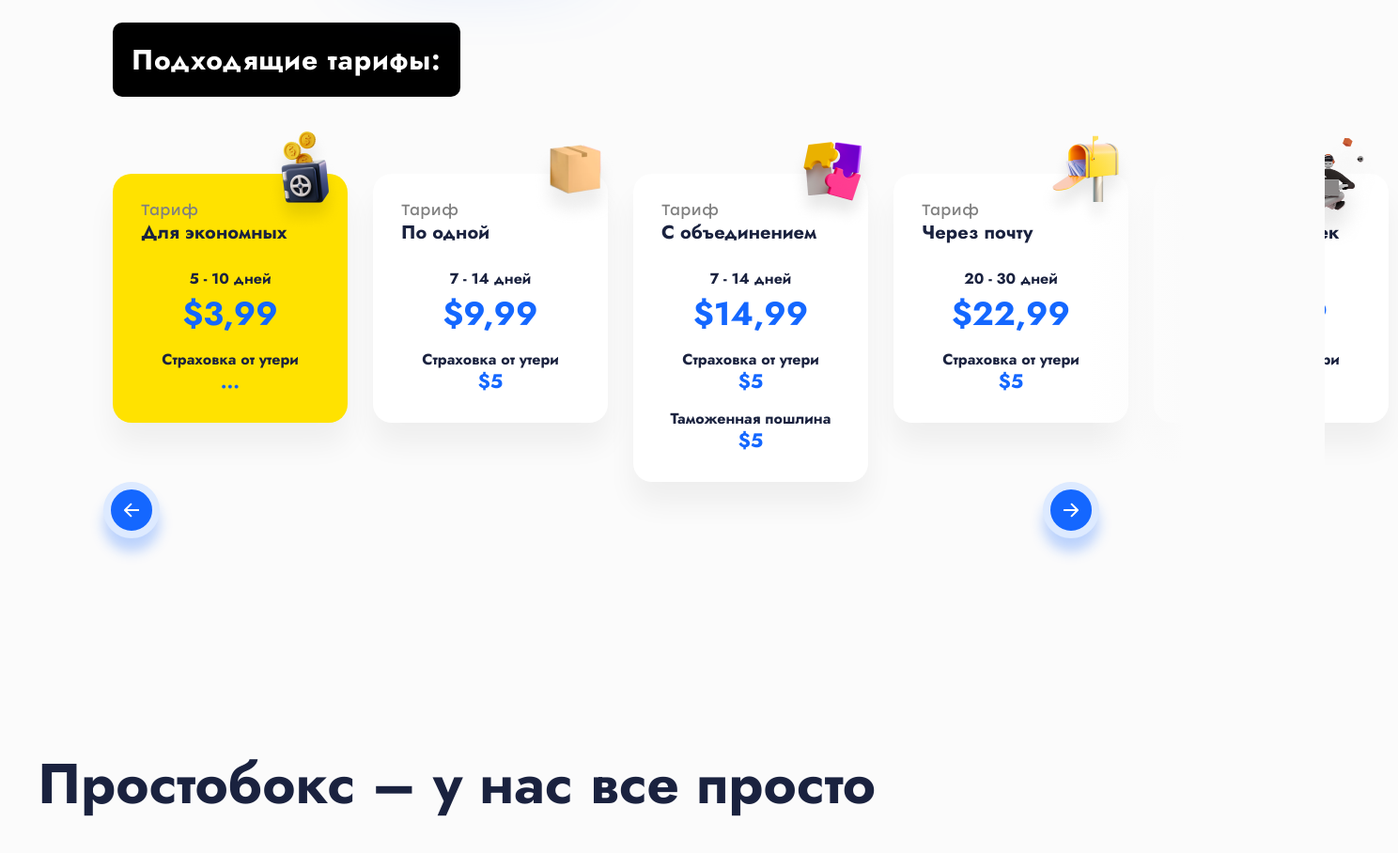
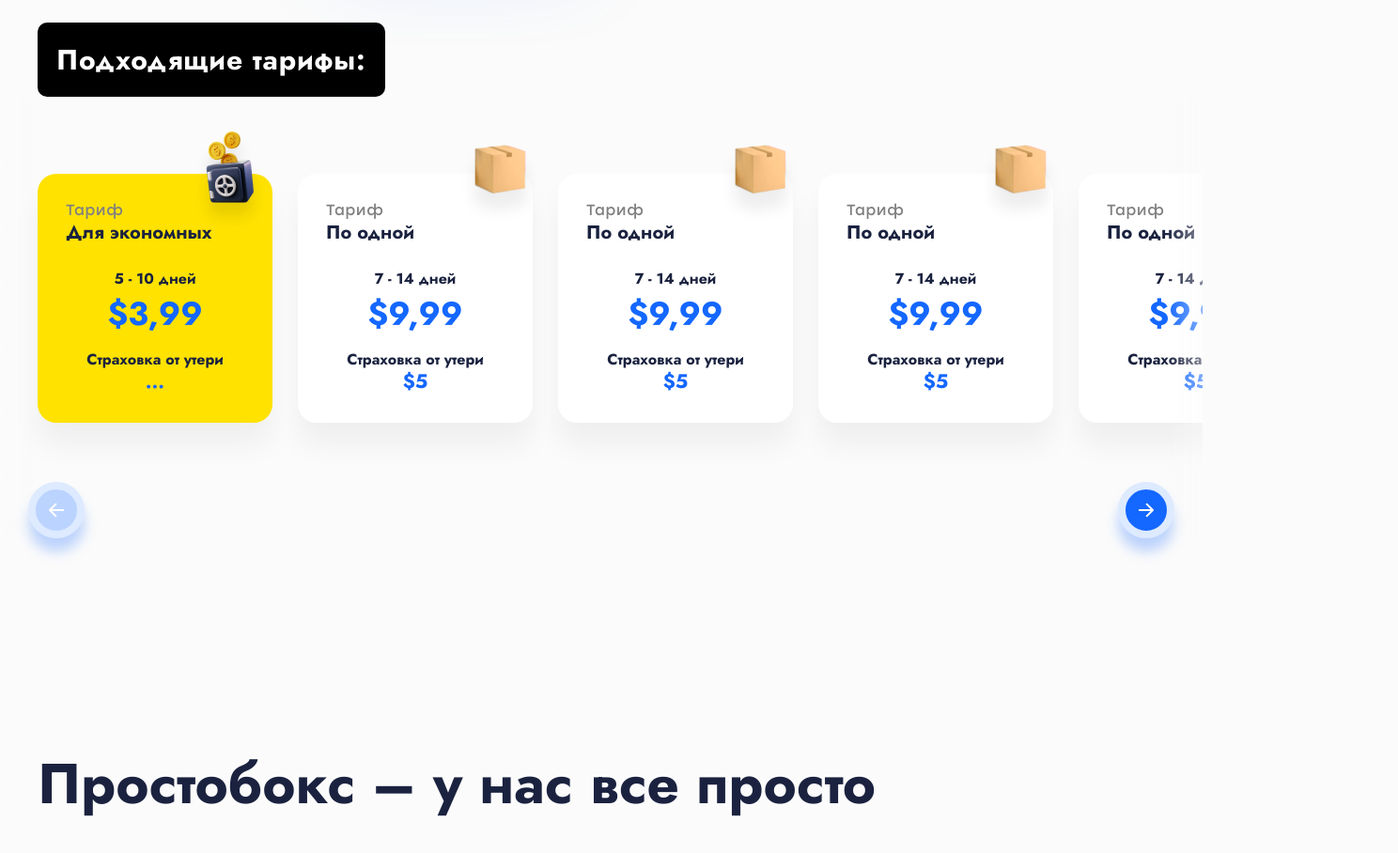
Before and after one commit to ola-9/prostobox, a website: page src/index.html in a window 1280 px wide. Shown: the part 2400-3308 px from the top of the page at 94% size, 1488 px wide, since content can reach past the window. Drawn offline with nearby package versions, Linux system fonts and the light colour scheme; files that its build step writes are made by us from their sources.

Commit message:
Добавляет Swiper в Тарифы

```diff
--- a/src/index.html
+++ b/src/index.html
@@ -6,8 +6,8 @@
 
   <!-- <link rel="preconnect" href="https://fonts.gstatic.com"> -->
   <link href="https://fonts.googleapis.com/css2?family=Jost:wght@700&display=swap" rel="stylesheet">
+  <link rel="stylesheet" href="https://unpkg.com/swiper/swiper-bundle.min.css">
   <link rel="stylesheet" href="css/style.css">
-  <link rel="stylesheet" href="https://unpkg.com/swiper/swiper-bundle.min.css">
 
   <title>Prostobox.com</title>
 </head>
@@ -40,7 +40,7 @@
           <div class="main-nav__social">
             <span class="main-nav__social-title">Мы в соцсетях:</span>
             <ul class="main-nav__social-list social">
-              <li class="social__item">
+              <li class="social__item social__item--white">
                 <a href="#">
                   <svg class="social__icon-vk" width="30" height="30" viewBox="0 0 22 22">
                     <use xlink:href="img/sprite.svg#vk"></use>
@@ -48,7 +48,7 @@
                   <span class="visually-hidden">вкантакте</span>
                 </a>
               </li>
-              <li class="social__item">
+              <li class="social__item social__item--white">
                 <a href="#">
                   <svg class="social__icon-instagram" width="30" height="30" viewBox="0 0 30 30">
                     <use xlink:href="img/sprite.svg#instagram"></use>
@@ -56,7 +56,7 @@
                   <span class="visually-hidden">инстограм</span>
                 </a>
               </li>
-              <li class="social__item">
+              <li class="social__item social__item--white">
                 <a href="#">
                   <svg class="social__icon-telegram" width="30" height="30" viewBox="0 0 30 30">
                     <use xlink:href="img/sprite.svg#telegram"></use>
@@ -64,7 +64,7 @@
                   <span class="visually-hidden">телеграм</span>
                 </a>
               </li>
-              <li class="social__item">
+              <li class="social__item social__item--white">
                 <a href="#">
                   <svg class="social__icon-facebook" width="30" height="30" viewBox="0 0 30 30">
                     <use xlink:href="img/sprite.svg#facebook"></use>
@@ -72,7 +72,7 @@
                   <span class="visually-hidden">фейсбук</span>
                 </a>
               </li>
-              <li class="social__item">
+              <li class="social__item social__item--white">
                 <a href="#">
                   <svg class="social__icon-tviter" width="30" height="30" viewBox="0 0 30 30">
                     <use xlink:href="img/sprite.svg#tviter"></use>
@@ -151,7 +151,7 @@
           <div class="col-lg-6 ms-lg-auto">
             <div class="advantages__container swiper-container swiper-advantages">
               <ul class="advantages__list swiper-wrapper">
-                <li class="advantages__item advantages__item--active swiper-slide">
+                <li class="advantages__item swiper-slide">
                   <p class="advantages__text heading-secondary"><span class="blue">Доставляем</span> даже самые <span class="blue">маленькие посылки</span> без&nbsp;переплаты за вес и&nbsp;округлений до&nbsp;полукилограмма.</p>
                 </li>
                 <li class="advantages__item swiper-slide">
@@ -238,9 +238,9 @@
 
           <h3 class="tariffs__heading">Подходящие тарифы:</h3>
 
-          <div class="tariffs__wrapper">
-            <ul class="tariffs__list">
-              <li class="tariffs__item tariff tariff--econom tariff--active">
+          <div class="tariffs__wrapper swiper-container swiper-tariffs">
+            <ul class="tariffs__list swiper-wrapper">
+              <li class="tariffs__item tariff tariff--active tariff--econom swiper-slide">
                 <div class="tariff__wrapper">
                   <span class="tariff__label">Тариф</span>
                   <h3 class="tariff__title">Для экономных</h3>
@@ -254,7 +254,7 @@
                   </ul>
                 </div>
               </li>
-              <li class="tariffs__item tariff tariff--one">
+              <li class="tariffs__item tariff tariff--one swiper-slide">
                 <span class="tariff__label">Тариф</span>
                 <h3 class="tariff__title">По одной</h3>
                 <span class="tariff__time">7 - 14 дней</span>
@@ -266,7 +266,43 @@
                   </li>
                 </ul>
               </li>
-              <li class="tariffs__item tariff tariff--combination">
+              <li class="tariffs__item tariff tariff--one swiper-slide">
+                <span class="tariff__label">Тариф</span>
+                <h3 class="tariff__title">По одной</h3>
+                <span class="tariff__time">7 - 14 дней</span>
+                <b class="tariff__price">$9,99</b>
+                <ul class="tariff__features">
+                  <li class="tariff__features-item">
+                    <span class="tariff__features-title">Страховка от утери</span>
+                    <b class="tariff__features-price">$5</b>
+                  </li>
+                </ul>
+              </li>
+              <li class="tariffs__item tariff tariff--one swiper-slide">
+                <span class="tariff__label">Тариф</span>
+                <h3 class="tariff__title">По одной</h3>
+                <span class="tariff__time">7 - 14 дней</span>
+                <b class="tariff__price">$9,99</b>
+                <ul class="tariff__features">
+                  <li class="tariff__features-item">
+                    <span class="tariff__features-title">Страховка от утери</span>
+                    <b class="tariff__features-price">$5</b>
+                  </li>
+                </ul>
+              </li>
+              <li class="tariffs__item tariff tariff--one swiper-slide">
+                <span class="tariff__label">Тариф</span>
+                <h3 class="tariff__title">По одной</h3>
+                <span class="tariff__time">7 - 14 дней</span>
+                <b class="tariff__price">$9,99</b>
+                <ul class="tariff__features">
+                  <li class="tariff__features-item">
+                    <span class="tariff__features-title">Страховка от утери</span>
+                    <b class="tariff__features-price">$5</b>
+                  </li>
+                </ul>
+              </li>
+              <li class="tariffs__item tariff tariff--combination swiper-slide">
                 <span class="tariff__label">Тариф</span>
                 <h3 class="tariff__title">С объединением</h3>
                 <span class="tariff__time">7 - 14 дней</span>
@@ -282,7 +318,7 @@
                   </li>
                 </ul>
               </li>
-              <li class="tariffs__item tariff tariff--post">
+              <li class="tariffs__item tariff tariff--post swiper-slide">
                 <span class="tariff__label">Тариф</span>
                 <h3 class="tariff__title">Через почту</h3>
                 <span class="tariff__time">20 - 30 дней</span>
@@ -294,7 +330,7 @@
                   </li>
                 </ul>
               </li>
-              <li class="tariffs__item tariff tariff--parcel">
+              <li class="tariffs__item tariff tariff--parcel swiper-slide">
                 <span class="tariff__label">Тариф</span>
                 <h3 class="tariff__title">Для бандеролек</h3>
                 <span class="tariff__time">20 - 30 дней</span>
@@ -624,10 +660,40 @@
 
   <script>
     var swiperAdvantages = new Swiper(".swiper-advantages", {
+      loop: true,
       autoplay: {
-          delay: 5000,
-          disableOnInteraction: false,
+        delay: 5000,
+        disableOnInteraction: false,
+      },
+    });
+
+    var swiperTariffs = new Swiper(".swiper-tariffs", {
+      roundLengths: true,
+      breakpoints: {
+        320: {
+          slidesPerView: 1.295,
+          spaceBetween: 20,
+          centeredSlides: true,
         },
+        768: {
+          slidesPerView: 2.4,
+          spaceBetween: 20,
+          centeredSlides: false,
+        },
+        992: {
+          slidesPerView: 3.42,
+          spaceBetween: 20
+        },
+        1240: {
+          slidesPerView: 4.42,
+          spaceBetween: 27,
+        }
+      },
+      navigation: {
+        disabledClass: "slider-nav__btn--disabled",
+        nextEl: ".tariffs .slider-nav__btn--next",
+        prevEl: ".tariffs .slider-nav__btn--prev",
+      },
     });
   </script>
 </body>
--- a/src/scss/components/_advantages.scss
+++ b/src/scss/components/_advantages.scss
@@ -108,9 +108,15 @@
 }
 
 .advantages__item {
-  // display: none;
+  @include media-breakpoint-up(lg) {
+    padding-right: 20px;
+  }
+}
 
-  &--active {
+.no-js .advantages__item {
+  display: none;
+
+  &:first-of-type {
     display: block;
   }
 }
--- a/src/scss/components/_calculator.scss
+++ b/src/scss/components/_calculator.scss
@@ -1,6 +1,8 @@
 .calculator {
+  overflow: hidden;
+
   @include media-breakpoint-up(lg) {
-    padding: 100px;
+    padding: 100px 0;
   }
 }
 
--- a/src/scss/components/_slider-nav.scss
+++ b/src/scss/components/_slider-nav.scss
@@ -50,4 +50,12 @@
     background-color: $blue-dark;
     box-shadow: 0 14px 14px 0 rgba($blue, 0.1);
   }
+
+  &--disabled {
+    background-color: $blue-light;
+
+    &:hover {
+      box-shadow: 0 14px 14px 0 rgba($blue, 0.28);
+    }
+  }
 }
--- a/src/scss/components/_social.scss
+++ b/src/scss/components/_social.scss
@@ -20,4 +20,10 @@
   &:active svg {
     fill: $blue-dark;
   }
+
+  &--white {
+    svg {
+      fill: $white;
+    }
+  }
 }
--- a/src/scss/components/_tariffs.scss
+++ b/src/scss/components/_tariffs.scss
@@ -3,6 +3,32 @@
 
   @include media-breakpoint-up(lg) {
     padding: 70px 0;
+  }
+}
+
+.tariffs__wrapper {
+  position: relative;
+  overflow: visible;
+
+  @include media-breakpoint-up(xl) {
+    &::before,
+    &::after {
+      content: "";
+      display: block;
+      width: 50vw;
+      height: calc(100% + 80px);
+      position: absolute;
+      left: 100%;
+      top: -20px;
+      background-image: linear-gradient(to right, transparent, rgba(251, 251, 251, 1) 88px);
+      z-index: 10;
+    }
+
+    &::before {
+      left: auto;
+      right: 100%;
+      background-image: linear-gradient(to left, transparent, rgba(251, 251, 251, 1) 88px);
+    }
   }
 }
 
@@ -36,24 +62,6 @@
 
   @include media-breakpoint-up(xl) {
     padding-top: 60px;
-
-    &::before,
-    &::after {
-      content: "";
-      display: block;
-      width: 250px;
-      height: 414px;
-      position: absolute;
-      left: 100%;
-      top: -20px;
-      background-image: linear-gradient(to right, transparent, rgba(251, 251, 251, 0.8) 30%, rgba(251, 251, 251, 1) 40%);
-    }
-
-    &::before {
-      left: auto;
-      right: 100%;
-      background-image: linear-gradient(to left, transparent, rgba(251, 251, 251, 0.8) 30%, rgba(251, 251, 251, 1) 40%);
-    }
   }
 }
 
@@ -62,7 +70,7 @@
   width: 250px;
   margin-right: 27px;
 
-  &:not(:first-of-type) {
+  &:not(:first-of-type) & .no-js {
     display: none;
 
     @include media-breakpoint-up(xl) {
```
